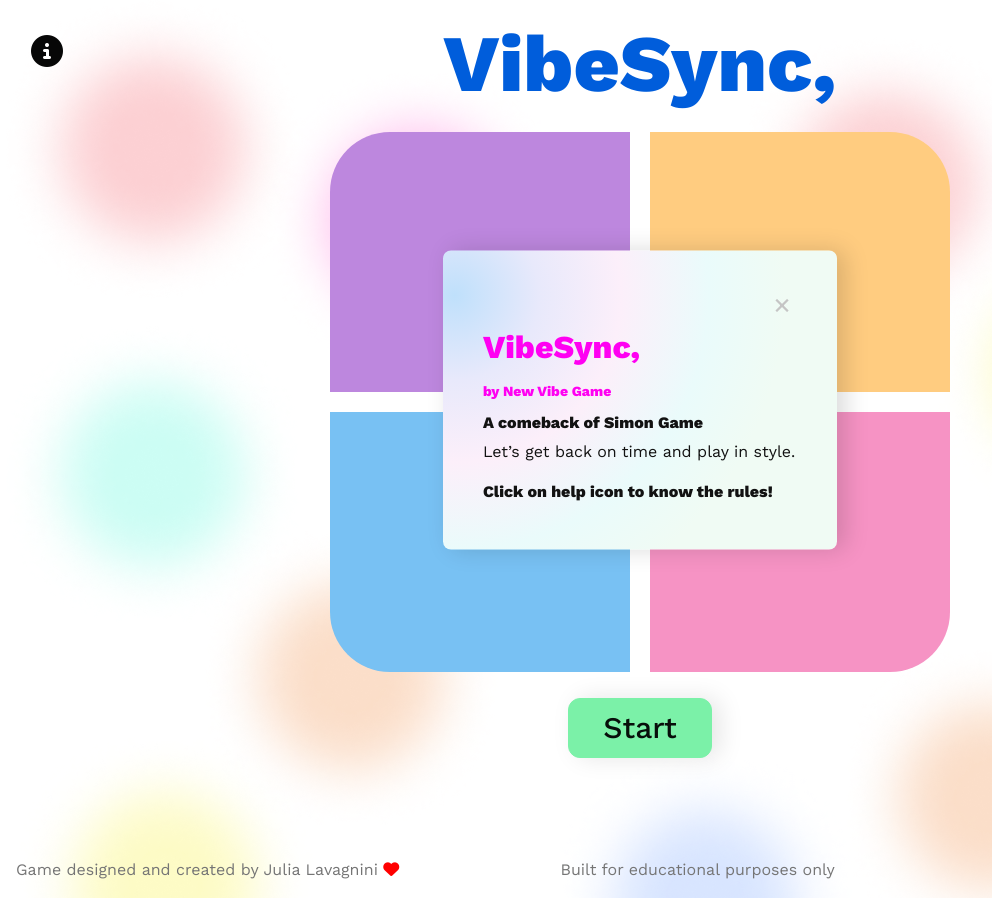
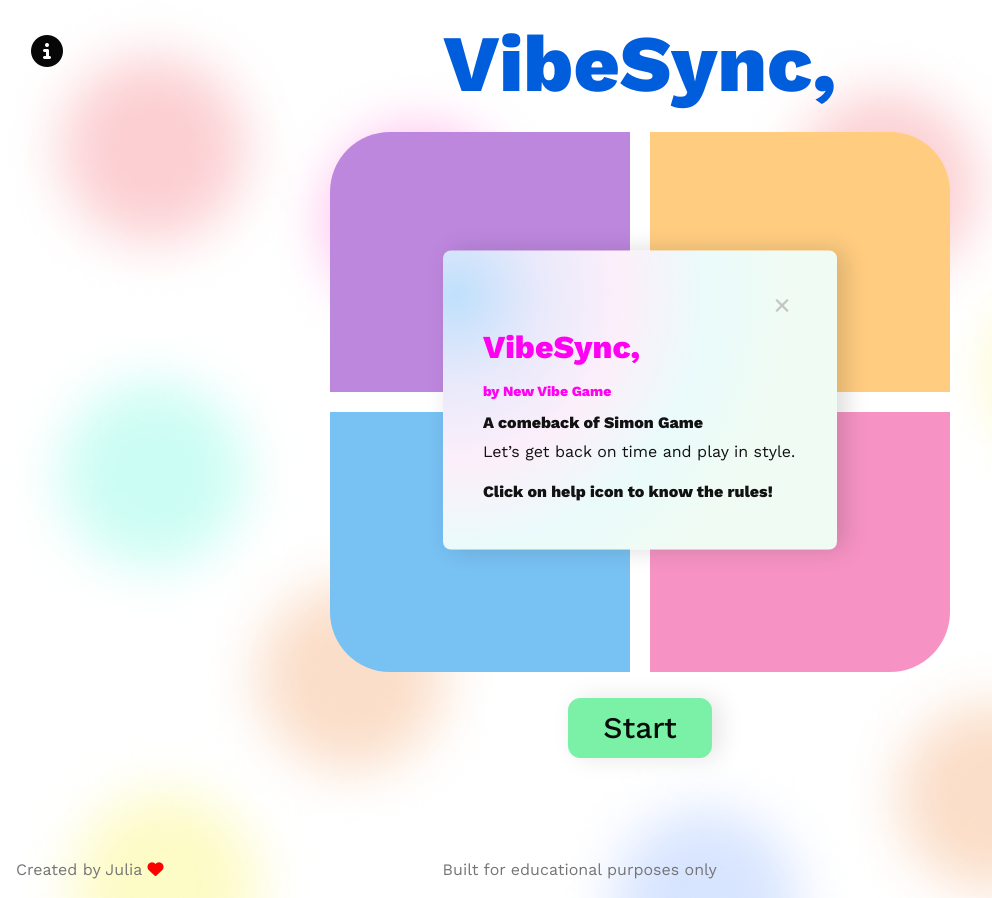
Before and after one commit to JuliaLavagnini/Simon-Game, a plain HTML site: page index.html in a window 1280 px wide. Shown: the full height of the page, 0-992 px from the left. Drawn offline with nearby package versions, Linux system fonts and the light colour scheme.

```diff
--- a/index.html
+++ b/index.html
@@ -109,7 +109,7 @@
       </div>
     </main>
     <footer class="d-flex justify-content-between mt-5 ms-3 me-3">
-      <p>Game designed and created by Julia Lavagnini <i class="fa-solid fa-heart" style="color: #ff0000;"></i></p>
+      <p>Created by Julia <i class="fa-solid fa-heart" style="color: #ff0000;"></i></p>
       <p>Built for educational purposes only</p>
       <p>Click here to check my GitHub: <a href="https://github.com/JuliaLavagnini" target="_blank"><i class="fa-brands fa-github fa-lg" style="color: #000000;"></i></a></p>
     </footer>
```
Also changed, not shown: README.md, assets/documentation-media/Desktop-version.png (added), assets/documentation-media/Instruction.png (added), 1 other file.
